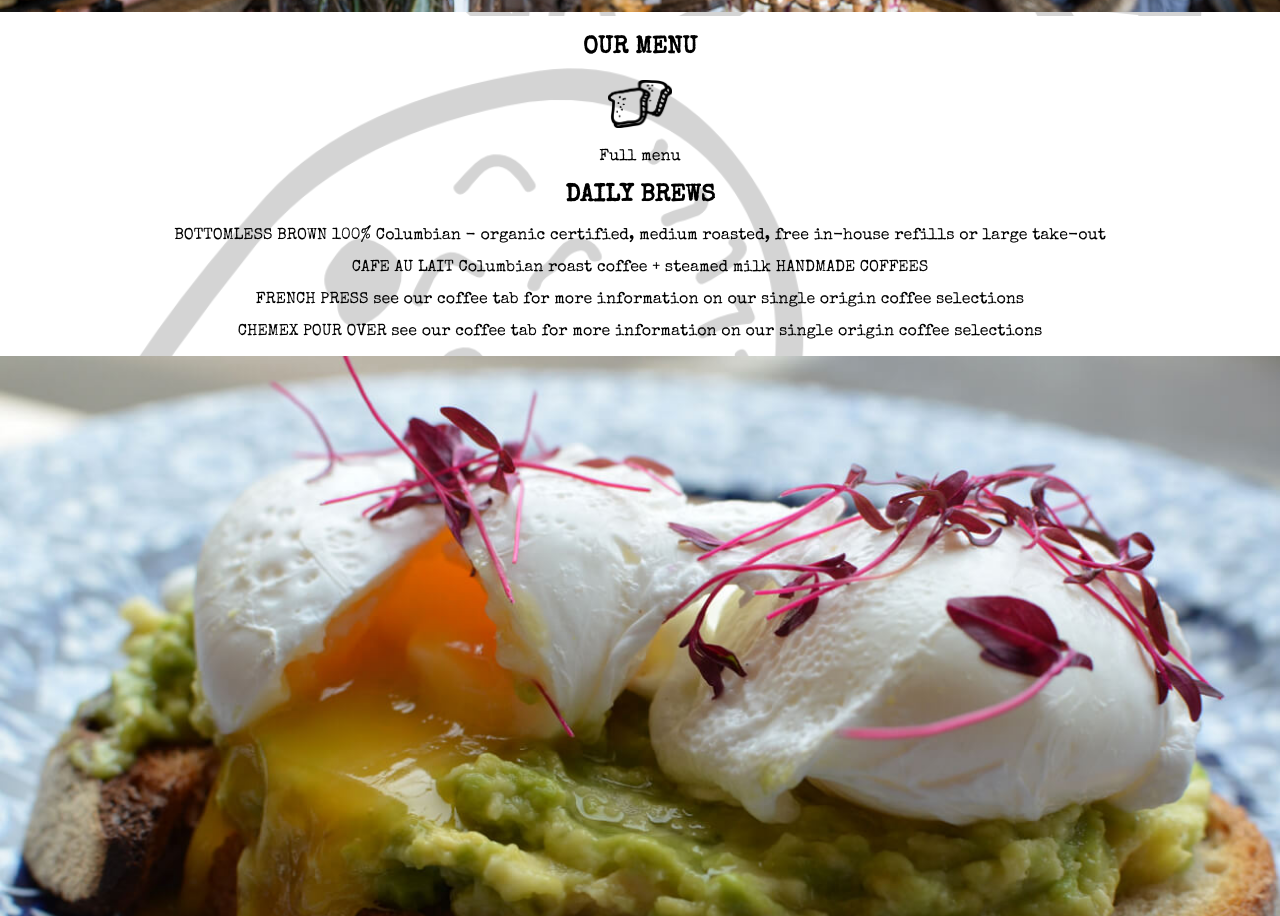
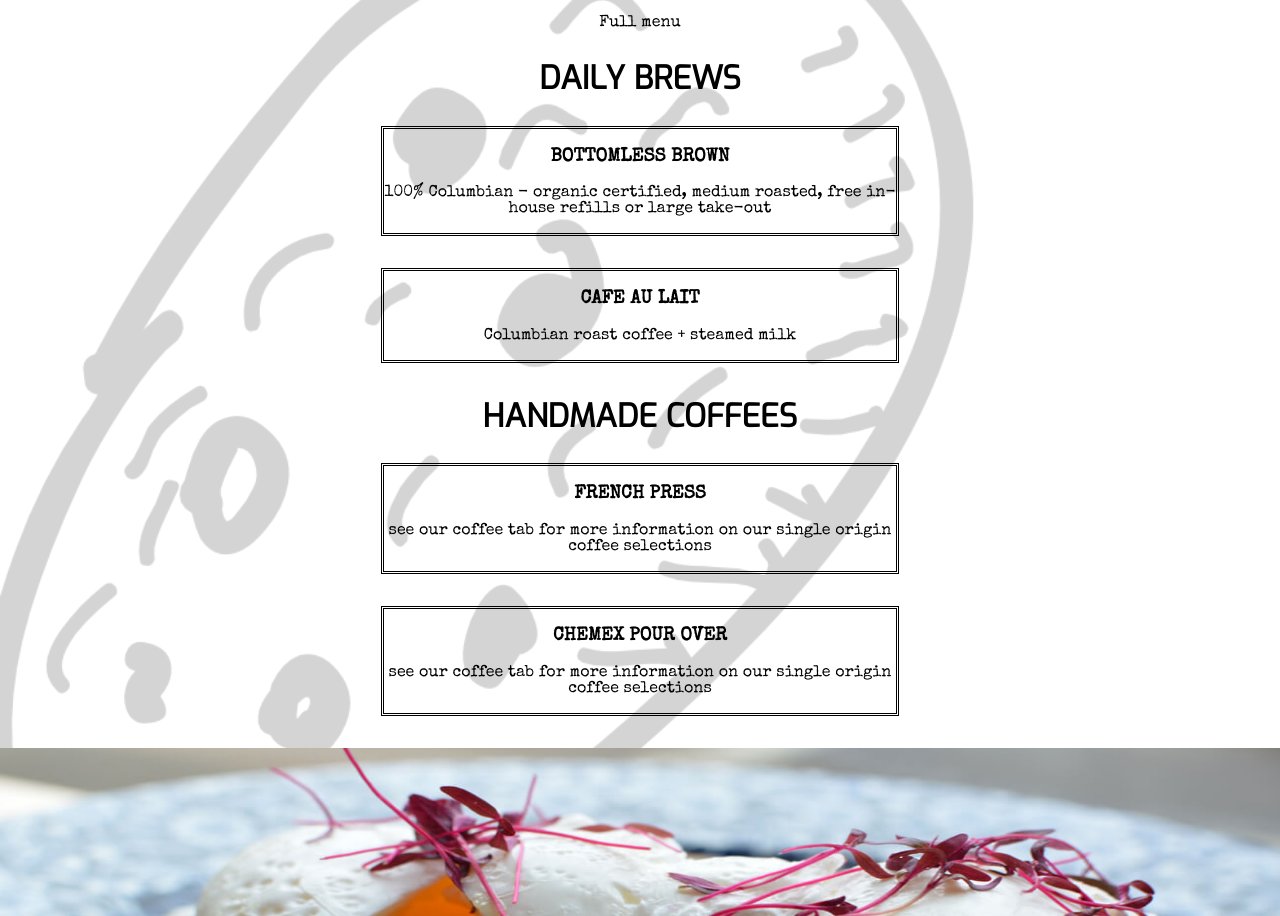
Before and after one commit to Isabelle-github/CafePrj, a plain HTML site: page index.html in a window 1280 px wide. Shown: the part 2640-3556 px from the top of the page. Drawn offline with nearby package versions, Linux system fonts and the light colour scheme.

Commit message:
menu styled

```diff
--- a/assets/css/style.css
+++ b/assets/css/style.css
@@ -59,10 +59,10 @@ nav>ul>li>a:hover{
     font-size: 3em;
 }
 .hello img{
-    position: relative;
     width: 100%;
-    height: 50%;
+    height: 50vw;
 }
+/* ======MENU======= */
 #menu {
    background-image: url("../img/cake_icon.png");
    background-repeat: no-repeat;
@@ -70,13 +70,33 @@ nav>ul>li>a:hover{
    font-family: 'Special Elite', cursive;
    text-align:center;
 }
+#menu article{
+    width: 40%;
+    text-align:center;
+    margin: 0px auto;
+    border-style: double;
+    margin-bottom: 2em;
+}
+#menu h2{
+    font-family: 'Exo', sans-serif;
+    font-size: 2em;
+    text-transform: uppercase;
+    text-decoration:solid;
+}
+#menu h1{
+    font-family: 'Exo', sans-serif;
+    font-size: 3em;
+    text-transform: uppercase;
+    text-decoration:solid;
+}
 #menu img:first-of-type {
     width: 4em;
     height: 3em;
 }
-#menu img:last-of-type {
-    width: 100%;
-    height: 10%;
+/* ======MENU bridge2======= */
+#menu img:nth-of-type(2) {
+    height:50vw;
+   width: 100%;
 }
 #story p, #story h1{
     text-align:left;
@@ -88,7 +108,7 @@ nav>ul>li>a:hover{
 #story a img{
     position:relative;
     width: 30%;
-    height: 30%;
+    height: 10%;
     left: 60%;
     bottom: 70%;
 }
--- a/index.html
+++ b/index.html
@@ -39,21 +39,33 @@
             <img src="./assets/img/toast_icon.png" alt="">
             <p>Full menu</p>
             <h2>DAILY BREWS</h2>
+            <article>
+                <h3>BOTTOMLESS BROWN</h3>
                 <p>
-                BOTTOMLESS BROWN
                     100% Columbian - organic certified, medium roasted, free in-house refills or large take-out
                 </p>
-            <p>CAFE AU LAIT
+            </article>
+            <article>
+                <h3>CAFE AU LAIT</h3>
+                <p>
                     Columbian roast coffee + steamed milk
-                HANDMADE COFFEES
+
                 </p>
+            </article>
+            <h2>HANDMADE COFFEES</h2>
+            <article>
+                <h3>FRENCH PRESS</h3>
                 <p>
-                FRENCH PRESS
+
                     see our coffee tab for more information on our single origin coffee selections
                 </p>
-            <p>CHEMEX POUR OVER
+            </article>
+            <article>
+                <h3>CHEMEX POUR OVER</h3>
+                <p>
                     see our coffee tab for more information on our single origin coffee selections
                 </p>
+            </article>
             <img src="./assets/img/bridge_2.jpg" alt="">
         </section>
         <section id="story">
@@ -68,7 +80,6 @@
             <a href="https://www.w3schools.com">
                 <img src="./assets/img/paper.png" alt="">
             </a>
-
         </section>
     </main>
 </body>
```
Lines whose indentation alone changed are shown as unchanged.
